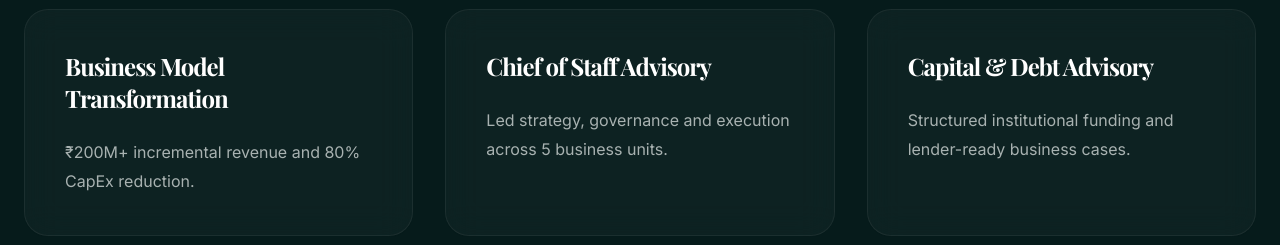
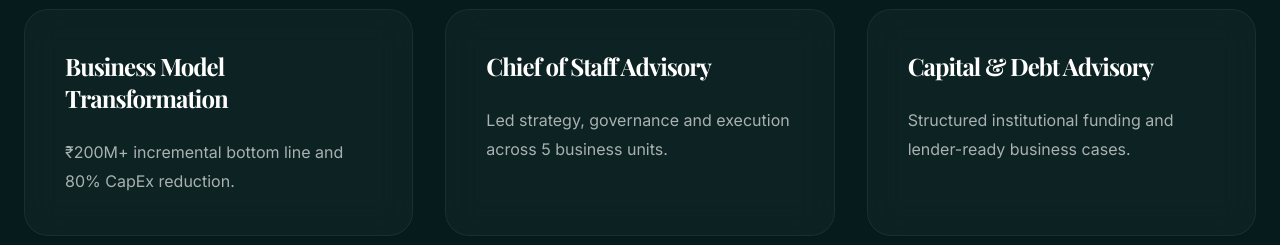
Before and after one commit to SravaniPolina/sravani-portfolio-frontend, a React (Create React App) app: page / in a window 1280 px wide. Shown: the part 3680-3925 px from the top of the page. Built offline with nearby package versions, Linux system fonts and the light colour scheme.

Commit message:
Update Projects.jsx

```diff
--- a/src/components/Projects.jsx
+++ b/src/components/Projects.jsx
@@ -3,7 +3,7 @@ import React from "react";
 const engagements = [
   {
     title: "Business Model Transformation",
-    outcome: "₹200M+ incremental revenue and 80% CapEx reduction.",
+    outcome: "₹200M+ incremental bottom line and 80% CapEx reduction.",
   },
   {
     title: "Chief of Staff Advisory",
```
